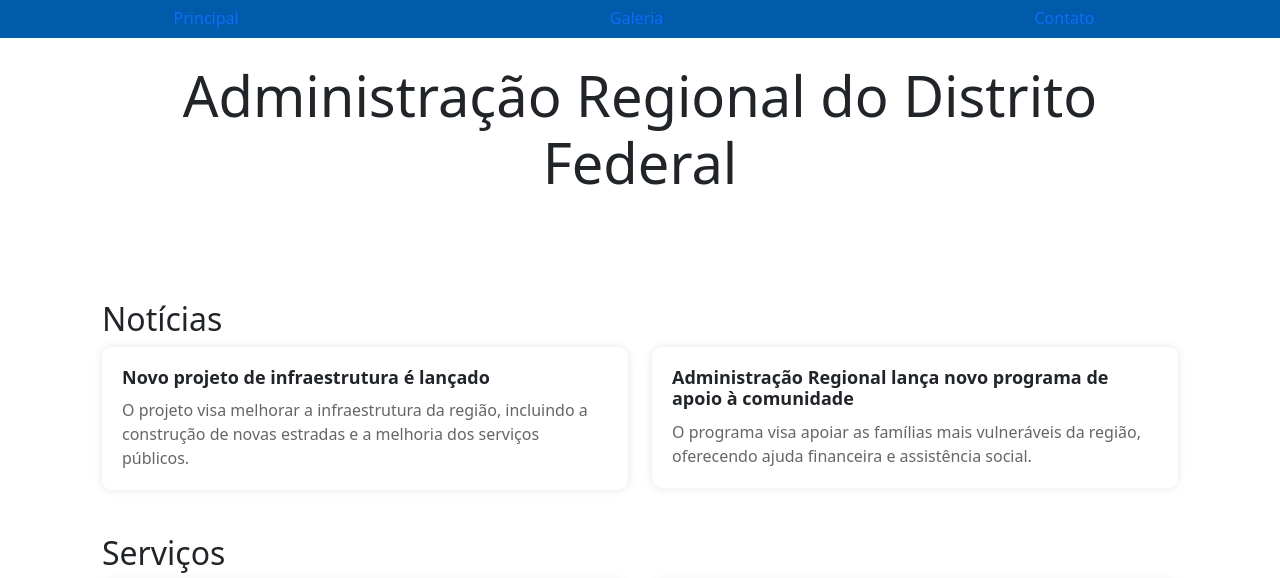
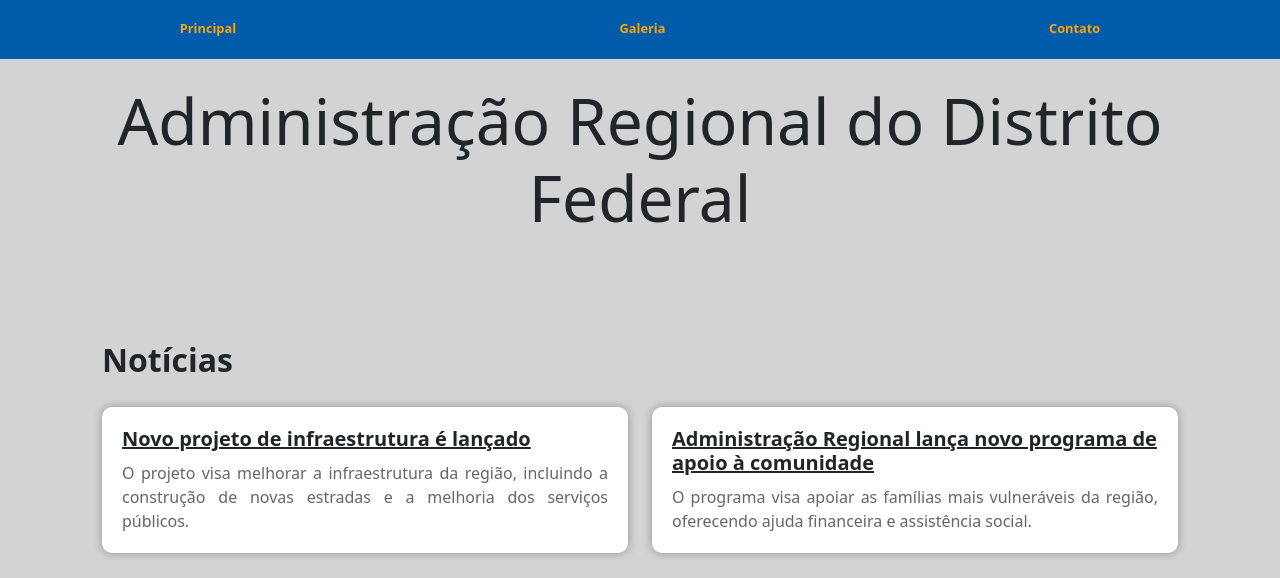
Before and after one commit to FFFUNDF/FINAL, a website: page index.html in a window 1280 px wide. Shown: the part 202-780 px from the top of the page. Drawn offline with nearby package versions, Linux system fonts and the light colour scheme.

```diff
--- a/index.html
+++ b/index.html
@@ -24,40 +24,66 @@
 				align-items: center;
 				color: #fff;
 				position: relative; /* or absolute */
-        z-index: -2;
+				z-index: -2; /* Altera o plano de apresentação das camadas */
 			}
-      .banner img {
-        width: contain;
-        height: auto;
-        object-fit: contain;
-        position: relative; /* or absolute */
-        z-index: -1;
+			.navbar {
+			display: flex; /* Define o contêiner como um flexbox */
+			justify-content: center; /* Centraliza os itens */
+			}
+			.nav {
+			display: flex;
+			justify-content: space-around; /* Espaça os itens igualmente */
+			padding: 0;
+			margin: 0;
+			list-style: none; /* Remove os marcadores de lista */
+			}
+			.nav-item {
+			margin: 1%; /* Adiciona margem entre os itens */
+			font-weight: bold; /* Texto em negrito */
+			font-size: 1vw; /* Tamanho da fonte */
+			 }
+			.nav-link {
+			text-decoration: none; /* Remove o sublinhado dos links */
+			color: #ffa500; /* Define a cor do texto */
+			}
+			.body {
+				background-color: lightgray; /* cor do funda da pagina */
 			}
 				.card {
-        margin-bottom: 20px;
-        border: none;
+				margin-bottom: 20px; /* margem inferior das caixas de mensagem*/
+				margin-top: 20px;
+				margin-right:auto;
+				margin-left: auto;
+				position: relative;
+				border: none; /* Bordas das caixas de mensagem*/
 				border-radius: 10px;
-        box-shadow: 0 0 10px rgba(0, 0, 0, 0.1);
+				box-shadow: 0 0 10px rgba(0, 0, 0, 0.3); /* Altera a sombra das caixas de mensagens*/
 			}
 			.card-body {
 				padding: 20px;
 			}
 			.card-title {
-        font-size: 18px;
+				font-size: 20px;
 				font-weight: bold;
+				text-decoration-line:underline;
 				margin-bottom: 10px;
 			}
 			.card-text {
 				font-size: 16px;
 				color: #666;
+				font-weight:absolute;
+				text-align: justify;
+
+
+
 			}
 		</style>
 	</head>
-  <body>
+	<body class="body">
 	 <div class="banner">
 		<img src="https://www.esporte.df.gov.br/wp-conteudo/uploads/2019/04/Marca-Horizontal.png" alt="Banner Image" style="max-height: 150px;">
 		</div>
-    <div class="row" style="background-color: #005baa; color: #fff">
+		<nav class="row" style="background-color: #005baa; color: #fff">
 			<ul class="nav" style="display: flex; justify-content: space-around; align-items: center;">
 				<li class="nav-item active">
 					<a class="nav-link" href="/index.html" aria-current="page">Principal</a>
@@ -69,19 +95,19 @@
 					<a class="nav-link" href="/contato.html">Contato</a>
 				</li>
 			</ul>
-    </div>
+		</nav>
 		</header>
 	</body>
 </html>
 <div class="container fluid">
 				<div class="col-md-12 text-center">
 					<br>
-          <h1 class="display-4">Administração Regional do Distrito Federal</h1>
+					<h1 class="display-3">Administração Regional do Distrito Federal</h1>
 				</div>
 			</div>
 <main class="container mt-5" style="padding: 2rem">
 	<section>
-    <h2 class="mt-4">Notícias</h2>
+		<h2 class="mt-4 text-dark fw-bold">Notícias</h2>
 		<div class="row">
 			<div class="col-md-6">
 				<div class="card">
@@ -110,7 +136,7 @@
 		</div>
 	</section>
 	<section>
-    <h2 class="mt-4">Serviços</h2>
+		<h2 class="mt-4 text-dark fw-bold">Serviços</h2>
 		<div class="row">
 			<div class="col-md-6">
 				<div class="card">
--- a/styles.css
+++ b/styles.css
@@ -13,29 +13,6 @@
   text-align: center;
 }
 
-.navbar {
-  display: flex; /* Define o contêiner como um flexbox */
-  justify-content: center; /* Centraliza os itens */
-}
-
-.nav {
-  display: flex;
-  justify-content: space-around; /* Espaça os itens igualmente */
-  padding: 0;
-  margin: 0;
-  list-style: none; /* Remove os marcadores de lista */
-}
-
-.nav-item {
-  margin: 1%; /* Adiciona margem entre os itens */
-  font-weight: bold; /* Texto em negrito */
-  font-size: 1vw; /* Tamanho da fonte */
- }
-
- .nav-link {
-  text-decoration: none; /* Remove o sublinhado dos links */
-  color: #ffa500; /* Define a cor do texto */
-}
 
 main {
   padding: 2rem;
```
Lines whose indentation alone changed are shown as unchanged.
